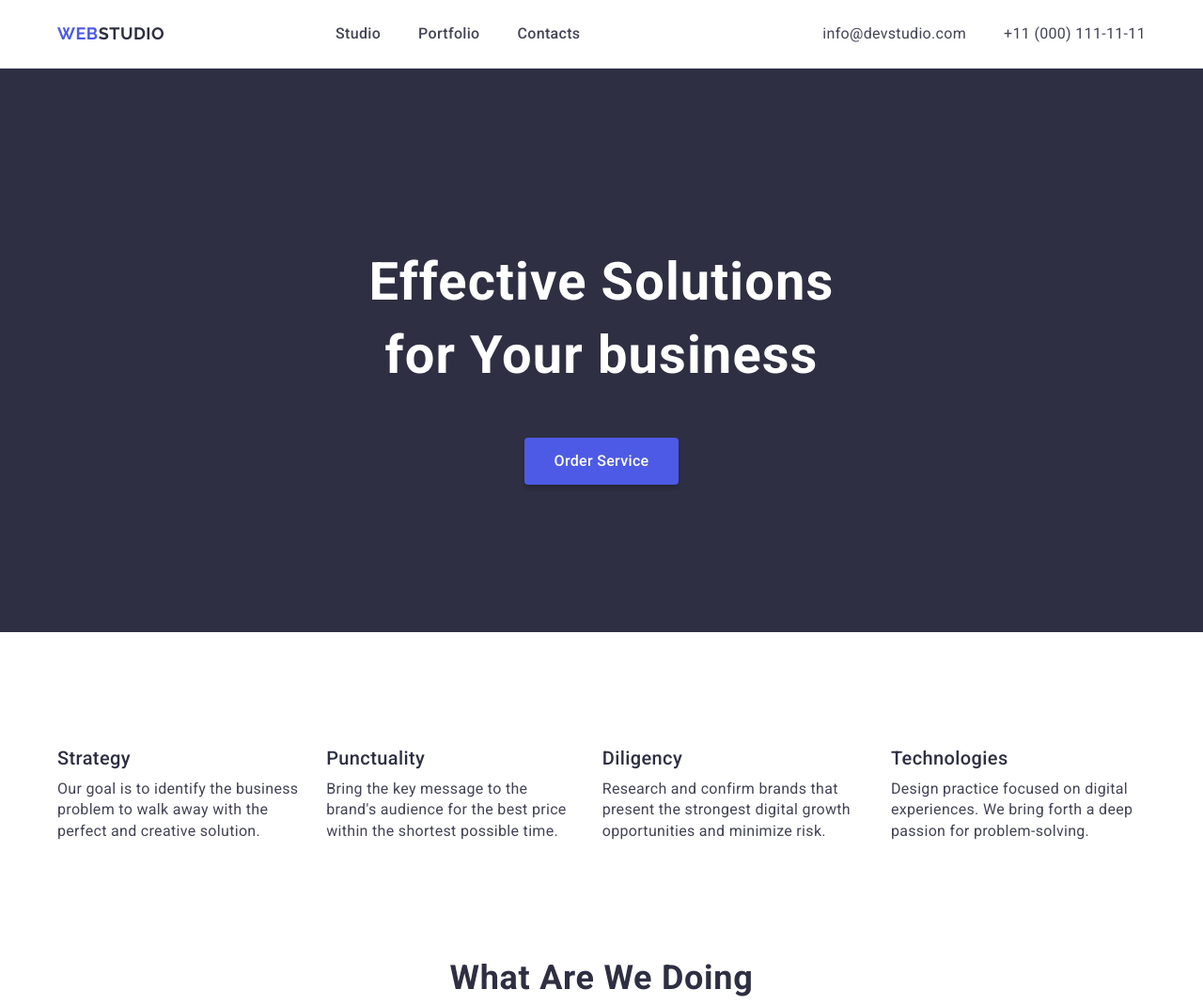
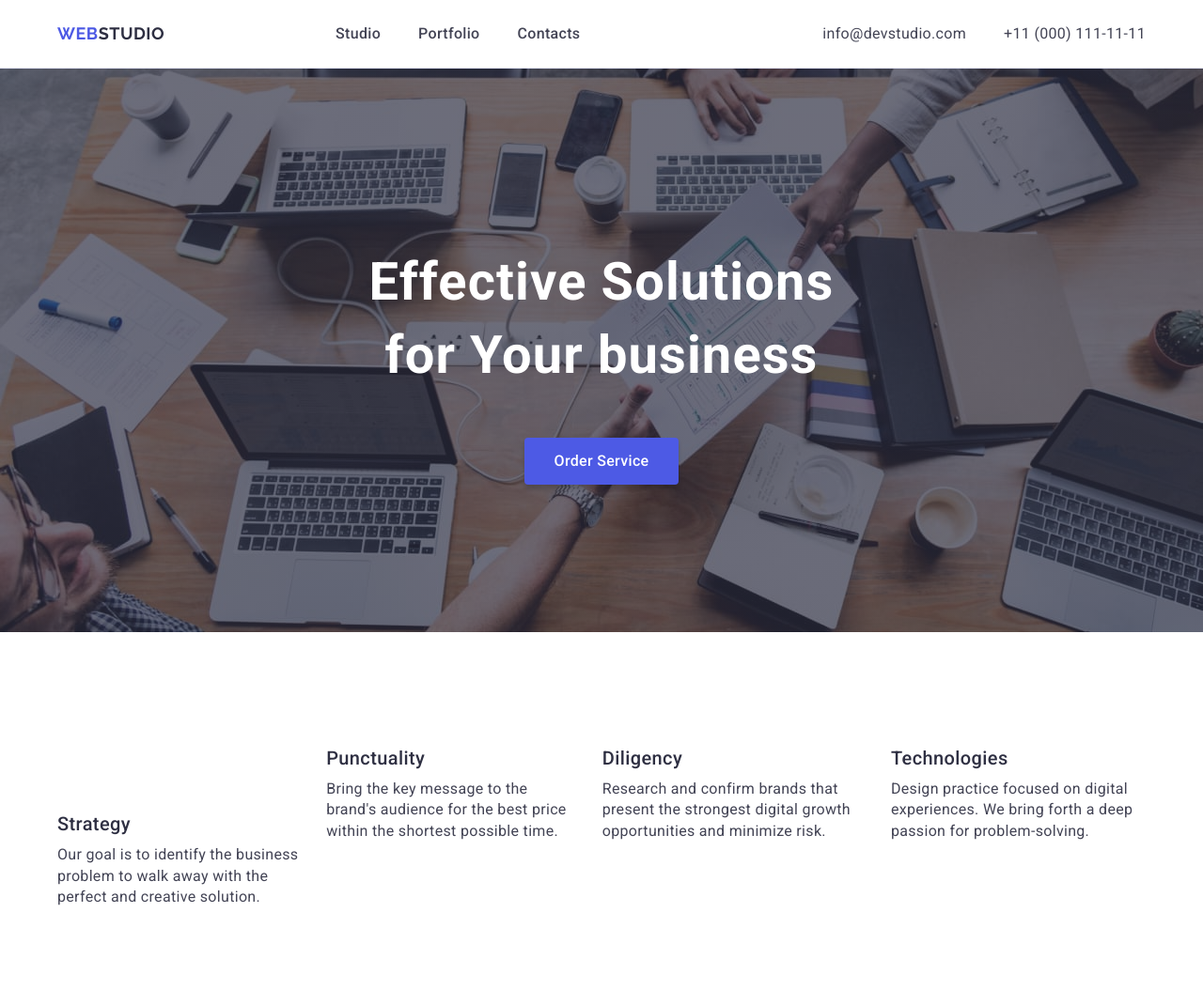
Before and after one commit to RossBujnik/goit-markup-hw-04-ed16, a plain HTML site: page index.html in a window 1280 px wide. Shown: the top 1070 px of the page at 94% size. Drawn offline with nearby package versions, Linux system fonts and the light colour scheme.

Commit message:
update hero

```diff
--- a/css/styles.css
+++ b/css/styles.css
@@ -139,7 +139,13 @@ h3 {
 /* hero */
 
 .hero {
+	background-image: linear-gradient(
+			var(--hero-background),
+			rgba(46, 47, 66, 0.7)
+		),
+		url("../images/image-17.jpg");
 	background-color: var(--dark);
+	overflow: hidden;
 	height: 600px;
 }
 .hero_button {
@@ -174,6 +180,9 @@ h3 {
 	line-height: 1, 5;
 	letter-spacing: 0.02em;
 	padding-top: 8px;
+}
+.section1_svg {
+	fill: currentColor;
 }
 /* Main Page - section 2 */
 
--- a/index.html
+++ b/index.html
@@ -75,6 +75,9 @@
 				<div class="container">
 					<ul class="section1_structure">
 						<li>
+							<svg class="section1_svg" width="64px" height="64px">
+								<use src="./images/symbol-defs.svg#icon-antenna-1-1" />
+							</svg>
 							<h3>Strategy</h3>
 							<p class="section1_content">
 								Our goal is to identify the business problem to walk away with
```
Also changed, not shown: images/symbol-defs.svg.
